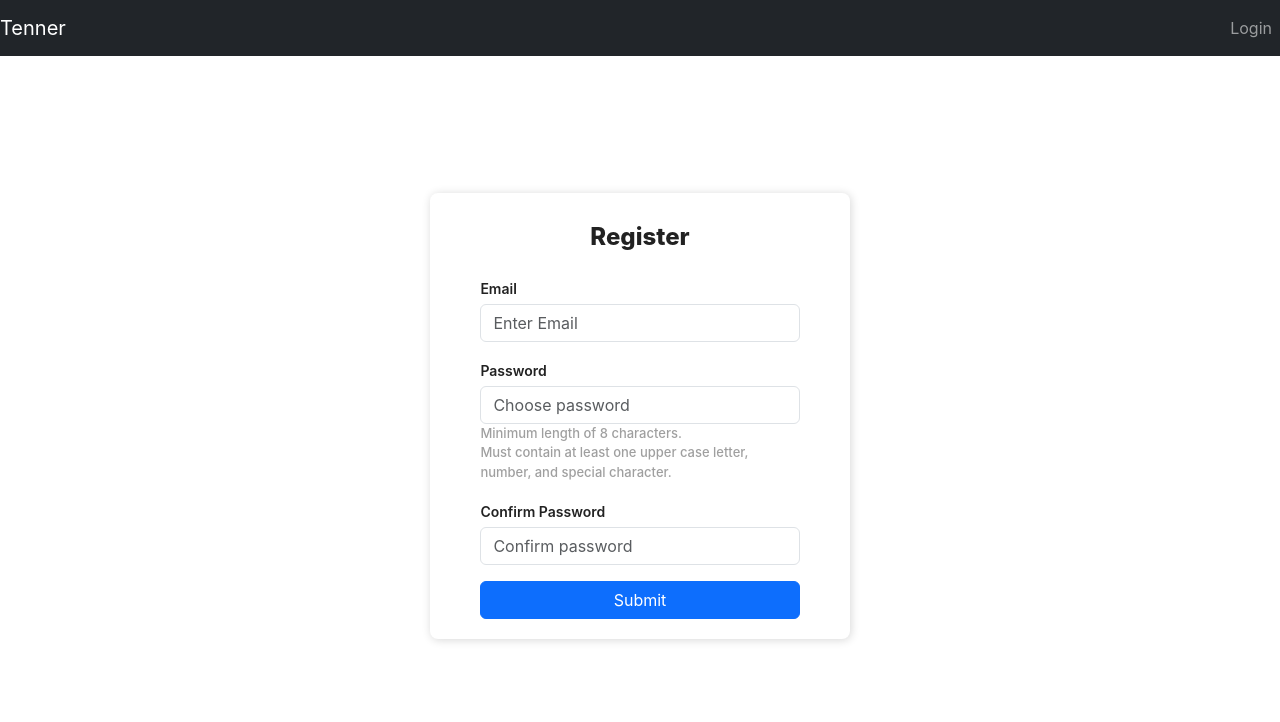
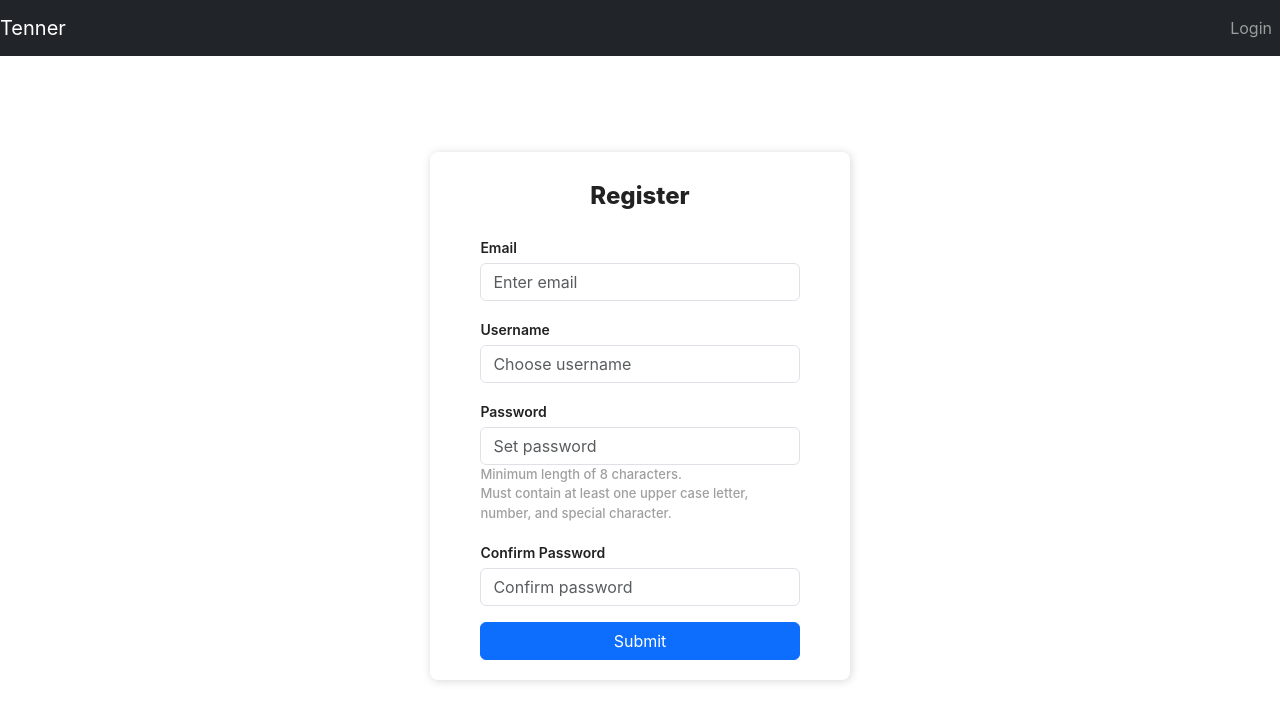
Before and after one commit to gregdrew12/tenner-web, a React (Create React App) app: page /register in a window 1280 px wide. Shown: the top 722 px of the page. Built offline with nearby package versions, Linux system fonts and the light colour scheme.

Commit message:
Fix account creation error display and minor cleanup

```diff
--- a/src/App.js
+++ b/src/App.js
@@ -5,6 +5,7 @@ import {Login} from './components/Login';
 import {Register} from './components/Register';
 import Logout from './components/Logout';
 import Home from './components/Home';
+import Profile from './components/Profile';
 
 function App() {
   return (
@@ -15,6 +16,7 @@ function App() {
         <Route path='/login' element={<Login/>}/>
         <Route path='/register' element={<Register/>}/>
         <Route path='/logout' element={<Logout/>}/>
+        <Route path='/:user' element={<Profile/>}/>
       </Routes>
     </BrowserRouter>
   );
--- a/src/components/Home.js
+++ b/src/components/Home.js
@@ -12,7 +12,6 @@ const Home = () => {
 
   const [users, setUsers] = useState([]);
   const [playback, setPlayback] = useState({});
-  console.log(localStorage.getItem("access_token"));
 
   useEffect(() => {
     if(localStorage.getItem('access_token') === null){
--- /dev/null
+++ b/src/components/Profile.js
@@ -0,0 +1,20 @@
+import React, { useState, useEffect } from "react";
+import { useParams } from 'react-router-dom';
+import { Col, Container, Row } from "reactstrap";
+import UserList from "./UserList";
+import NewUserModal from "./NewUserModal";
+
+import axios from "axios"
+
+import { API_URL } from "../constants";
+
+const Profile = () => {
+
+    let { user } = useParams();
+
+    return (
+        <h1>{user}</h1>
+    )
+}
+
+export default Profile;
--- a/src/components/Register.js
+++ b/src/components/Register.js
@@ -6,6 +6,7 @@ import './Login.css'
 export const Register = () => {
 
     const [email, setEmail] = useState('');
+    const [username, setUsername] = useState('');
     const [password, setPassword] = useState('');
     const [passwordRe, setPasswordRe] = useState('')
     const [error, setError] = useState('')
@@ -14,6 +15,7 @@ export const Register = () => {
         e.preventDefault();
         const user = {
             email: email,
+            username: username,
             password: password,
             passwordRe: passwordRe
         };
@@ -28,13 +30,23 @@ export const Register = () => {
             setError('Password doesn\'t meet the given requirements.')
         }
         else {
-            axios.post(API_URL + 'api/users/', user).then(res => {
+            try {
+                const res = await axios.post(API_URL + 'api/users/', user)
                 if(res.status === 201) {
                     window.location.href = '/login';
-                } else {
-                    setError('There is already an account associated with this Email.')
                 }
-            });
+            } catch(error) {
+                console.log(error.response.data)
+                if ('email' in error.response.data) {
+                    setError('There is already an account associated with this email.')
+                }
+                else if ('username' in error.response.data) {
+                    setError('This username is already taken.')
+                }
+                else {
+                    setError('There was an error creating your account. Please try again.')
+                }
+            }
         }
     };
 
@@ -47,18 +59,27 @@ export const Register = () => {
                     <div className="form-group mt-3">
                         <label>Email</label>
                         <input className="form-control mt-1"
-                            placeholder="Enter Email"
+                            placeholder="Enter email"
                             name='email'
                             type='text' value={email}
                             required
                             onChange={e => setEmail(e.target.value)}/>
                     </div>
                     <div className="form-group mt-3">
+                        <label>Username</label>
+                        <input className="form-control mt-1"
+                            placeholder="Choose username"
+                            name='username'
+                            type='text' value={username}
+                            required
+                            onChange={e => setUsername(e.target.value)}/>
+                    </div>
+                    <div className="form-group mt-3">
                         <label>Password</label>
                         <input name='password'
                             type="password"
                             className="form-control mt-1"
-                            placeholder="Choose password"
+                            placeholder="Set password"
                             value={password}
                             required
                             onChange={e => setPassword(e.target.value)}/>
--- a/src/components/Spotify.js
+++ b/src/components/Spotify.js
@@ -4,8 +4,6 @@ import axios from "axios";
 import { API_URL } from "../constants";
 
 function Spotify() {
-
-  const [playback, setPlayback] = useState({})
 
   const authenticateSpotify = () => {
     axios.get(API_URL + "spotify/is-authenticated", {
```
